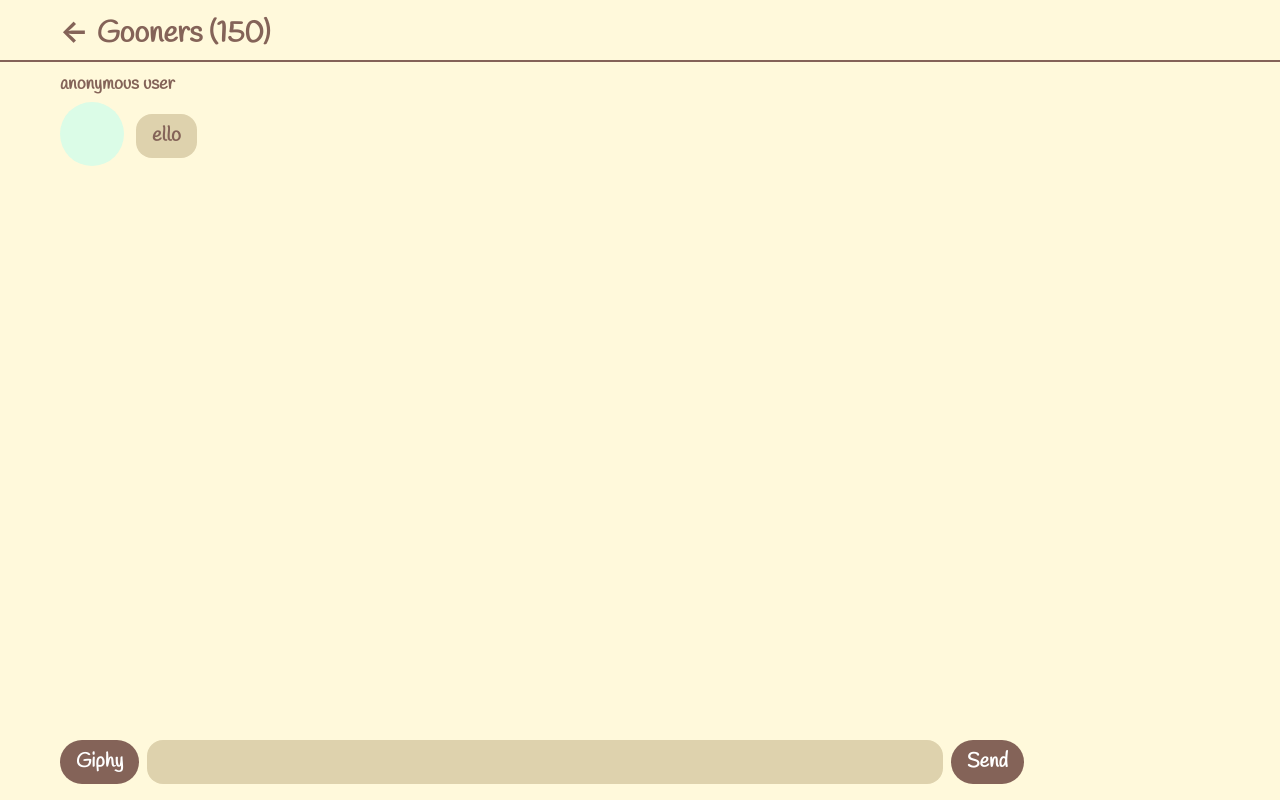
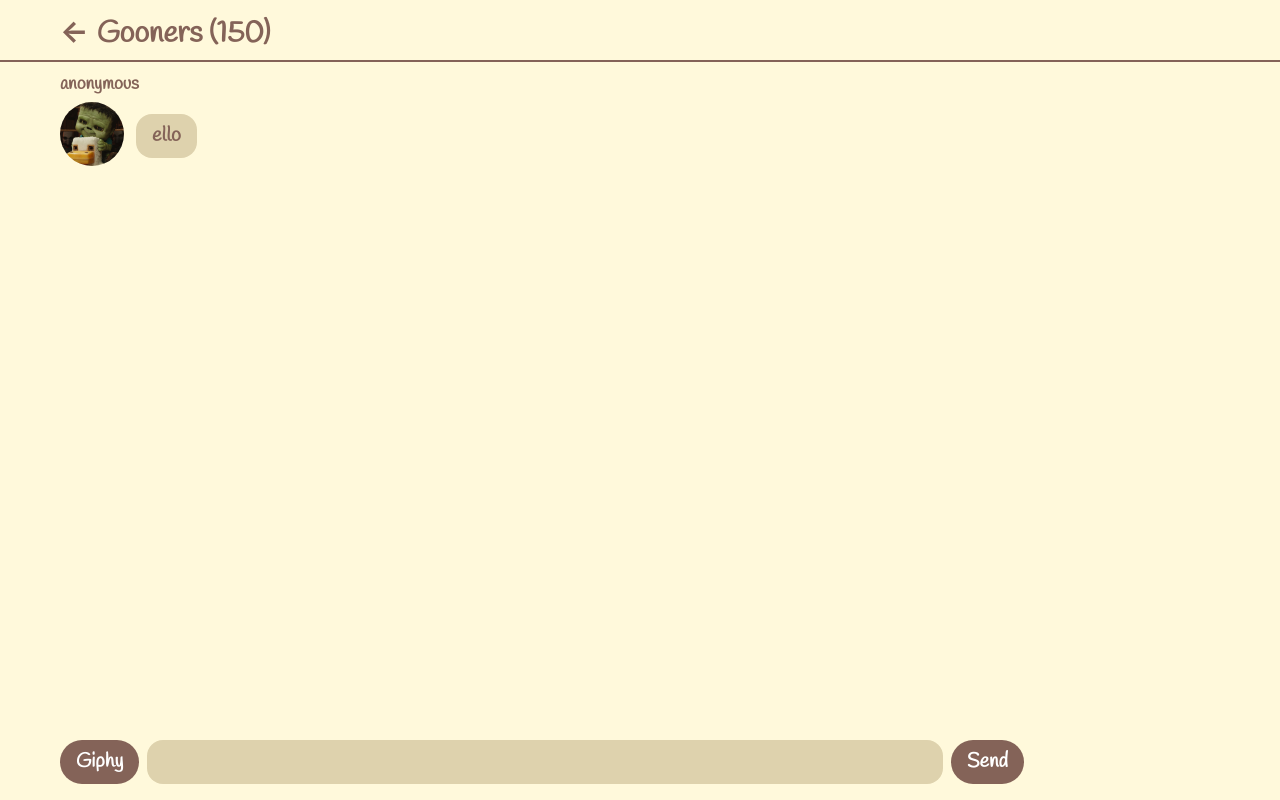
Before and after one commit to JeansAthiwat/CompNetProject, a React (Vite) app in the folder FrontEnd/: page /chat in a window 1280 px wide. Built offline with nearby package versions, Linux system fonts and the light colour scheme.

Commit message:
chat page done?

```diff
--- a/FrontEnd/src/Pages/ChatRoom.jsx
+++ b/FrontEnd/src/Pages/ChatRoom.jsx
@@ -3,7 +3,7 @@ import { useNavigate } from "react-router-dom"
 
 const ChatRoom = () => {
     const navigate = useNavigate()
-    const [messages, setMessages] = useState([{"sender":"anonymous user", "text": "ello"}])
+    const [messages, setMessages] = useState([{"sender":{"name":"anonymous", "avatarIndex":3}, "text": "ello"}])
     const inputRef = useRef()
     const chatBottomRef = useRef()
 
@@ -16,9 +16,9 @@ const ChatRoom = () => {
     }
 
     const sendMsg = () => {
-        const sender = sessionStorage.getItem("name") || "anonymous user"
+        const senderName = sessionStorage.getItem("name") || "anonymous user"
         const text = inputRef.current.value
-        setMessages([...messages, {sender, text}])
+        setMessages([...messages, {"sender":{"name":senderName, "avatarIndex":sessionStorage.getItem("avatarIndex")}, text}])
         inputRef.current.value = ""
         chatBottomRef.current.scrollIntoView()
     }
@@ -31,18 +31,31 @@ const ChatRoom = () => {
                     <h2 className="pl-2">Gooners (150)</h2>
                 </div>
 
-                <div className="chat-body w-[80vw] grow py-5 pl-15 overflow-y-scroll">
+                <div className="chat-body w-[80vw] grow py-5 pr-5 pl-15 overflow-y-scroll scroll-smooth flex flex-col">
                     {
                         messages.map((msg,index) =>
+                            msg.sender.name == sessionStorage.getItem("name") ?
+                            <div className="message-item relative flex items-end my-2 ml-auto" key={index}>
+                                {/* Message bubble */}
+                                <div className="bg-secondary-bg py-2 px-4 rounded-2xl h-fit w-fit font-bold text-xl mb-2">
+                                    {msg.text}
+                                </div>
+                            </div>
+                            :
                             <div className="message-item relative flex items-end mt-3 mb-9" key={index}>
                                 <div className="sender flex flex-col items-start mr-3 relative">
                                     {/* Sender name floating above */}
                                     <div className="pf-name absolute -top-6 left-0 text-lg font-semibold whitespace-nowrap">
-                                    {msg.sender}
+                                    {msg.sender.name}
                                     </div>
 
                                     {/* Avatar */}
-                                    <div className="pf-img w-[4rem] h-[4rem] bg-green-100 rounded-full mt-2"></div>
+                                    <div className={`pf-img w-[4rem] h-[4rem] rounded-full mt-2 overflow-hidden`}>
+                                        <img
+                                            src={`/avatars/avatar${msg.sender.avatarIndex}.jpg`}
+                                            alt={`Avatar ${msg.sender.avatarIndex}`}
+                                        />
+                                    </div>
                                 </div>
 
                                 {/* Message bubble */}
```
